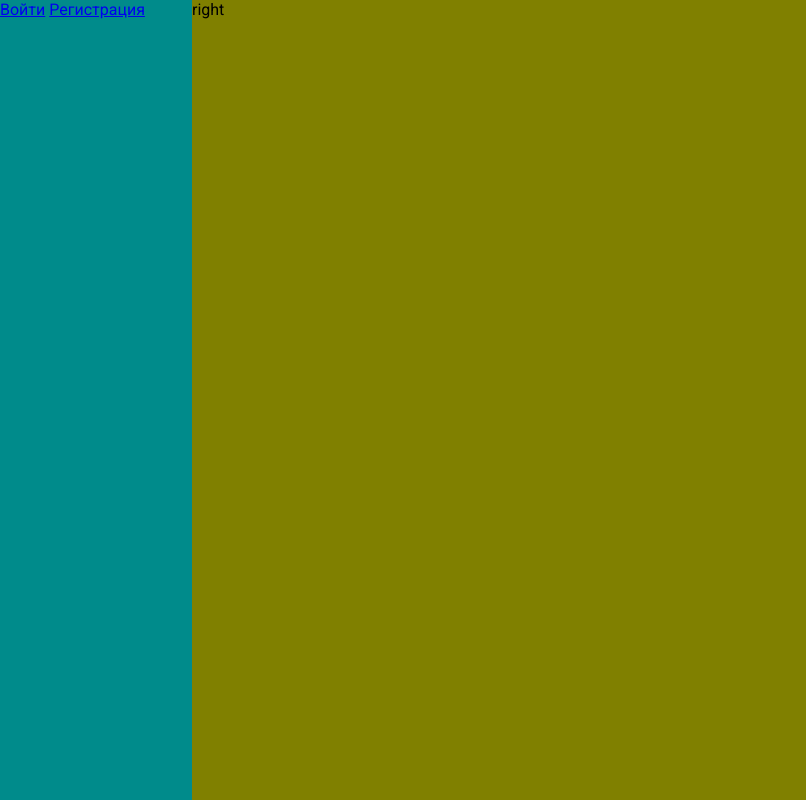
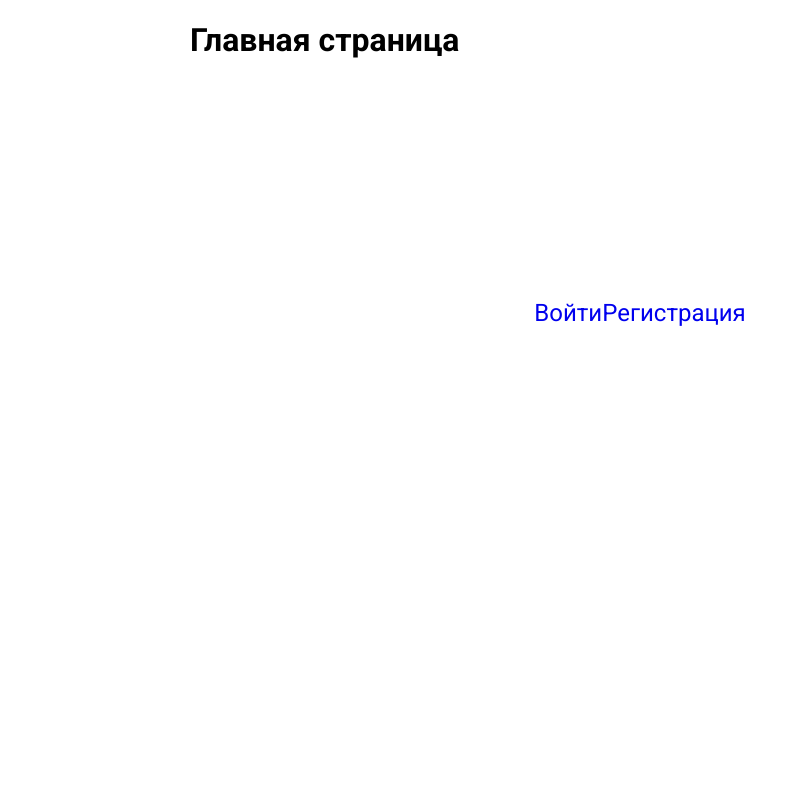
Before and after one commit to Igoren007/MyToDoList, a Django app: page / in a window 1280 px wide. Shown: the whole page, without its empty margins (0-806 px from the left). Run offline with Django 4.2, Linux system fonts and the light colour scheme.

Commit message:
add login, register, index, homr pages

```diff
--- a/ToDo/static/ToDo/css/style.css
+++ b/ToDo/static/ToDo/css/style.css
@@ -32,7 +32,7 @@ body {
 
 .leftbar {
     width: 15%;
-    background-color: darkcyan;
+    background-color: #484848;
     height: 100vh;
 }
 
@@ -41,3 +41,16 @@ body {
     background-color: olive;
     height: 100vh;
 }
+
+
+a {
+    font-size: 24px;
+    text-decoration: none;
+}
+
+.login__wrapper {
+    display: flex;
+    margin-top: 30vh;
+    justify-content: center; /*Центрирование по горизонтали*/
+    align-items: center;     /*Центрирование по вертикали */
+}
--- a/ToDo/templates/ToDo/base.html
+++ b/ToDo/templates/ToDo/base.html
@@ -13,24 +13,8 @@
 
 <body>
 
-<!-- <div class="container">
-    <div class="nav">
-        <a href="{% url 'index' %}">Главная</a>
-    </div>
-
     {% block content %}
     {% endblock %}
-</div> -->
-
-    <div class="main">
-        <div  class="leftbar">
-            <div class="login">
-                <a href="{% url 'index' %}">Войти</a>
-                <a href="{% url 'index' %}">Регистрация</a>
-            </div>
-        </div>
-        <div  class="rightbar">right</div>
-    </div>
 
 </body>
 </html>
--- a/ToDo/templates/ToDo/index.html
+++ b/ToDo/templates/ToDo/index.html
@@ -1,7 +1,12 @@
 {% extends 'ToDo/base.html' %}
+
 {% block content %}
 
 <div class="container">
-    <h1>Index page</h1>
+    <h1>Главная страница</h1>
+    <div class="login__wrapper">
+        <a class="login__btn" href="{% url 'login' %}">Войти</a>
+        <a class="login__btn" href="{% url 'register' %}">Регистрация</a>
+    </div>
 </div>
 {% endblock %}
--- a/ToDo/urls.py
+++ b/ToDo/urls.py
@@ -3,4 +3,7 @@ from .views import *
 
 urlpatterns = [
     path('', index, name='index'),
+    path('home/', home, name='home'),
+    path('login/', login, name='login'),
+    path('register/', register, name='register'),
 ]
--- a/ToDo/views.py
+++ b/ToDo/views.py
@@ -5,3 +5,15 @@ from django.http import HttpResponse
 
 def index(request):
     return render(request, 'ToDo/index.html')
+
+
+def login(request):
+    return render(request, 'ToDo/login.html')
+
+
+def register(request):
+    return render(request, 'ToDo/register.html')
+
+
+def home(request):
+    return render(request, 'ToDo/home.html')
```
Also changed, not shown: ToDo/templates/ToDo/home.html (added, +14 -0 lines), ToDo/templates/ToDo/login.html (added, +11 -0 lines), ToDo/templates/ToDo/register.html (added, +11 -0 lines).
